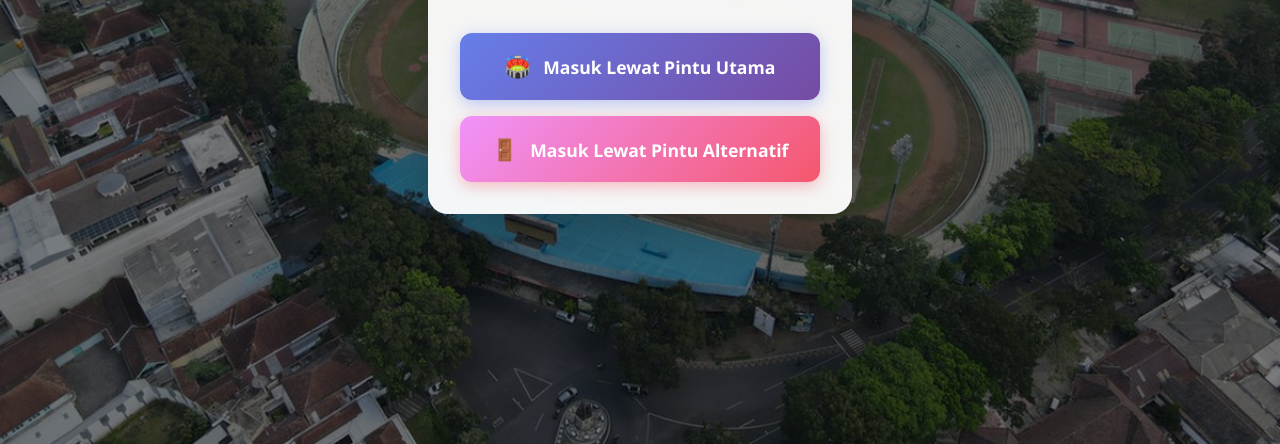
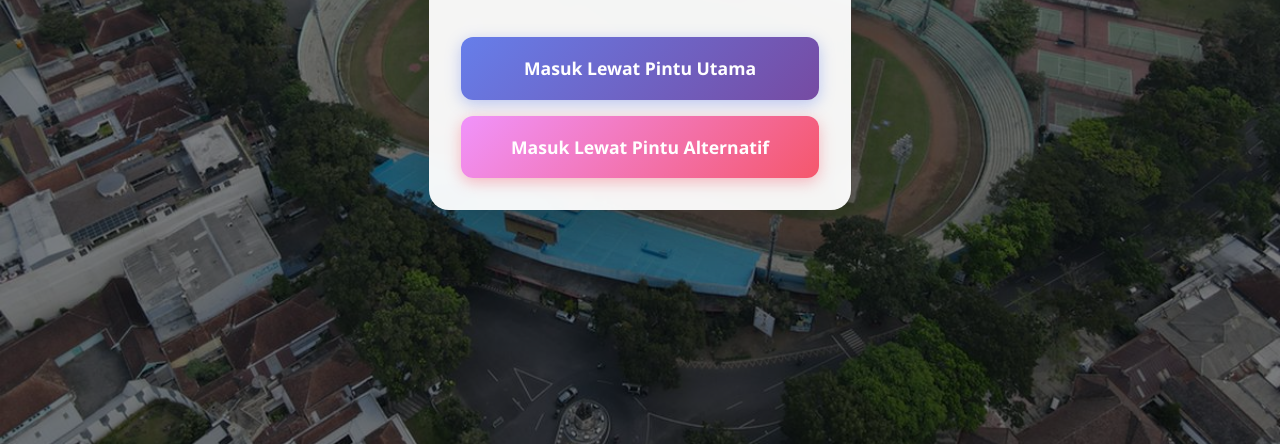
Before and after one commit to rizkykaatila/ProjectAkhir_RealitasTerkembang_Kelompok2, a plain HTML site: page VRcode_FIX/Home.html in a window 1280 px wide. Shown: the part 356-800 px from the top of the page. Drawn offline with Linux system fonts and the light colour scheme.

Commit message:
Update Home.html

```diff
--- a/VRcode_FIX/Home.html
+++ b/VRcode_FIX/Home.html
@@ -138,12 +138,10 @@
 
     <div class="button-container">
       <a href="depan_loket.html" class="nav-button">
-        <span class="icon">🏟️</span>
         Masuk Lewat Pintu Utama
       </a>
 
       <a href="loket_alt.html" class="nav-button secondary">
-        <span class="icon">🚪</span>
         Masuk Lewat Pintu Alternatif
       </a>
     </div>
```
